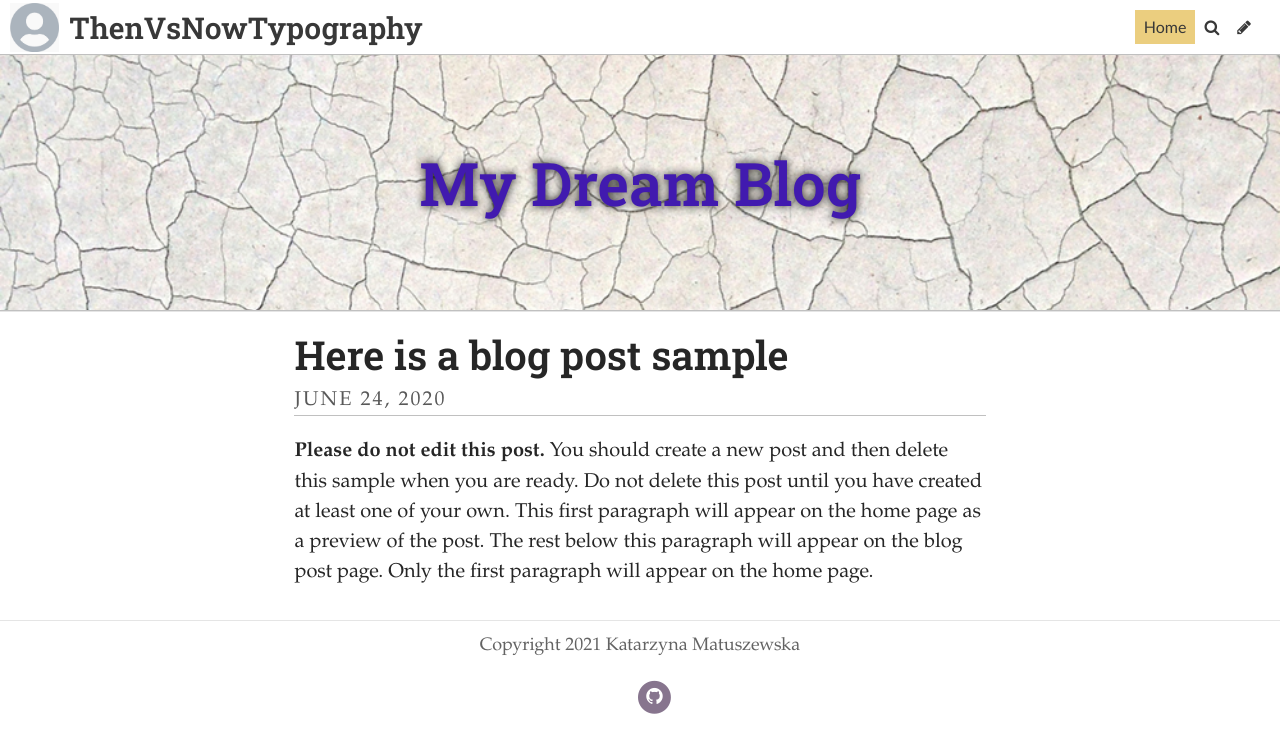
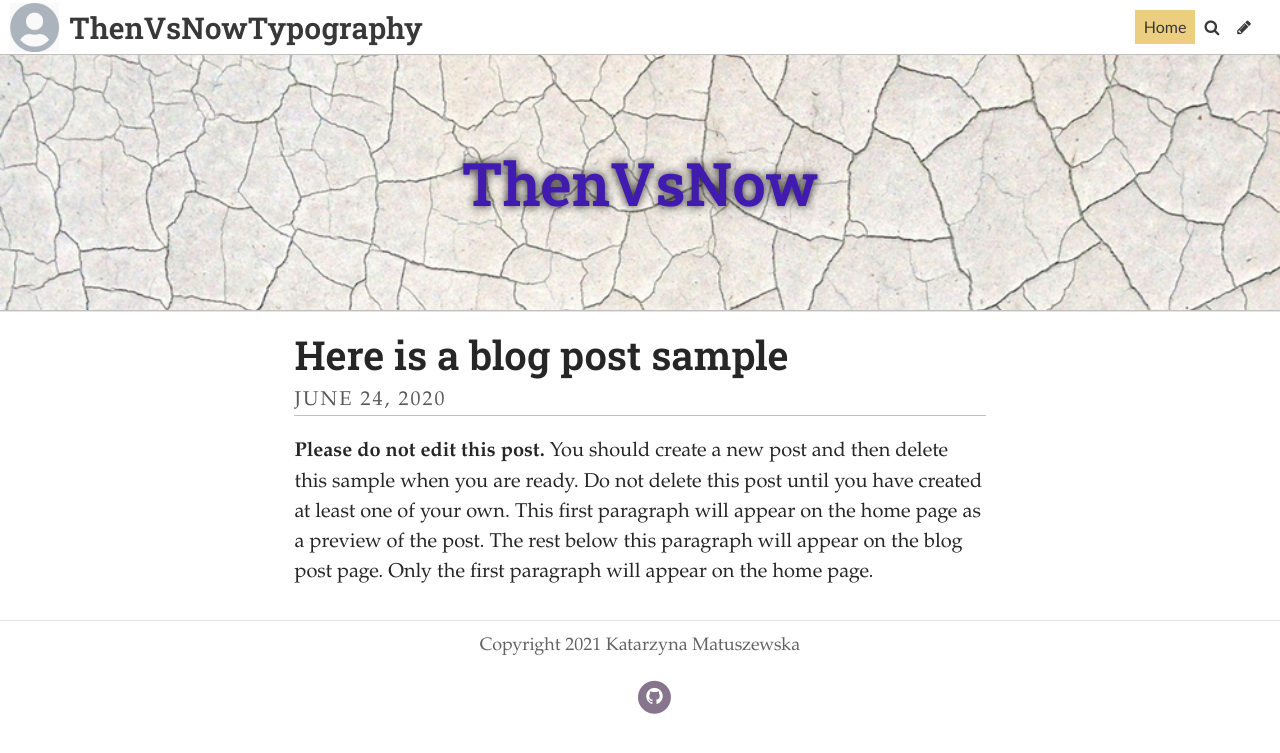
Before and after one commit to kasiamatuszewska/typographydesign, a Jekyll site: the page built from index.html, in a window 1280 px wide. Shown: the top 753 px of the page. Built offline with Jekyll 4.4.1, drawn with Linux system fonts in a browser that asks for light colours; some web fonts are replaced; the list of posts is cut into pages by our own code.

Commit message:
Update Settings “general”

```diff
--- a/_data/settings.yml
+++ b/_data/settings.yml
@@ -2,7 +2,7 @@
 description: A web site about typography design.
 footer_text: Copyright 2021 Katarzyna Matuszewska
 header_feature_image: ../uploads/placeholder2.jpg
-header_text: My Dream Blog
+header_text: ThenVsNow
 header_text_color: "#411aaf"
 bannerheight: 20vmax
 navbarheight: 55px
```
